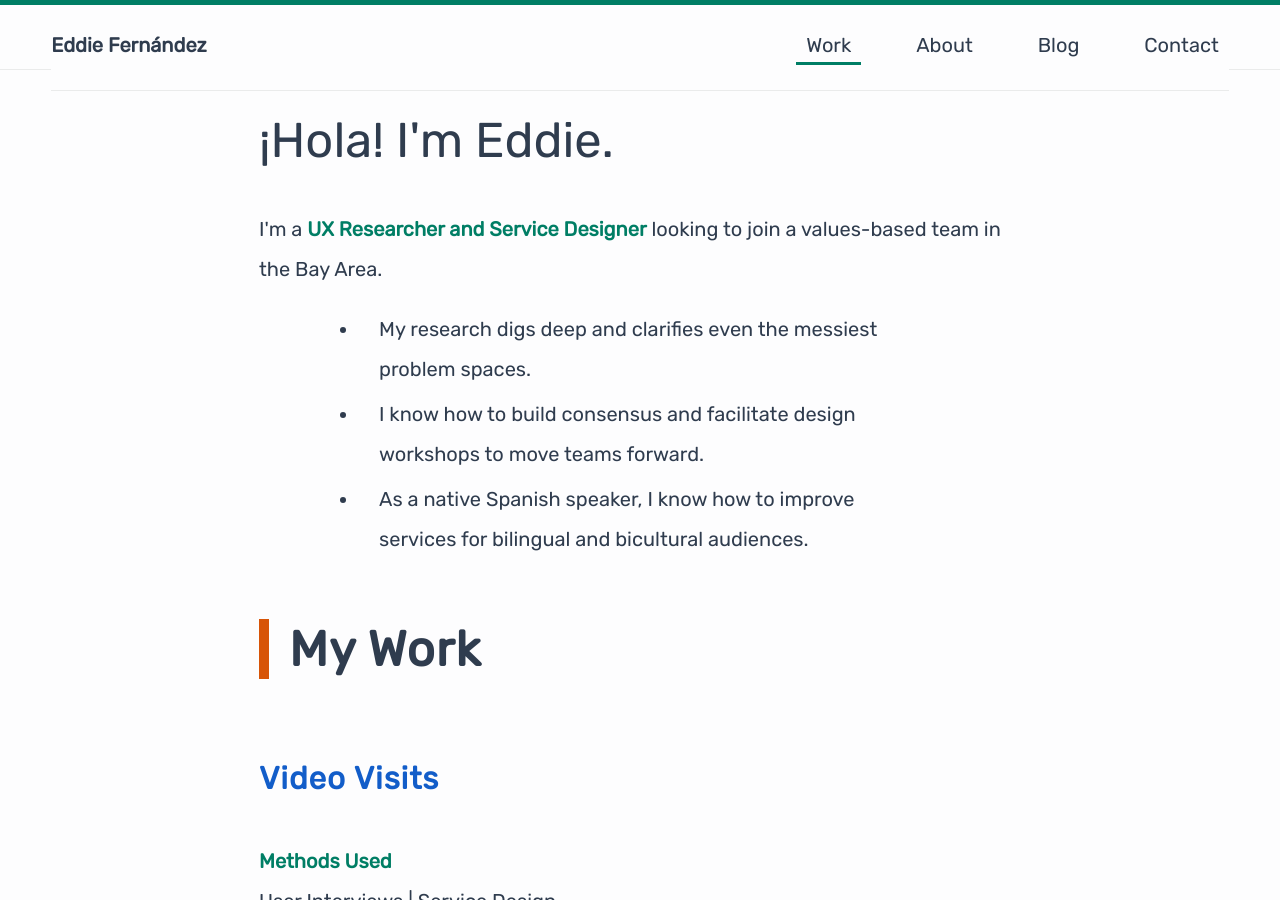
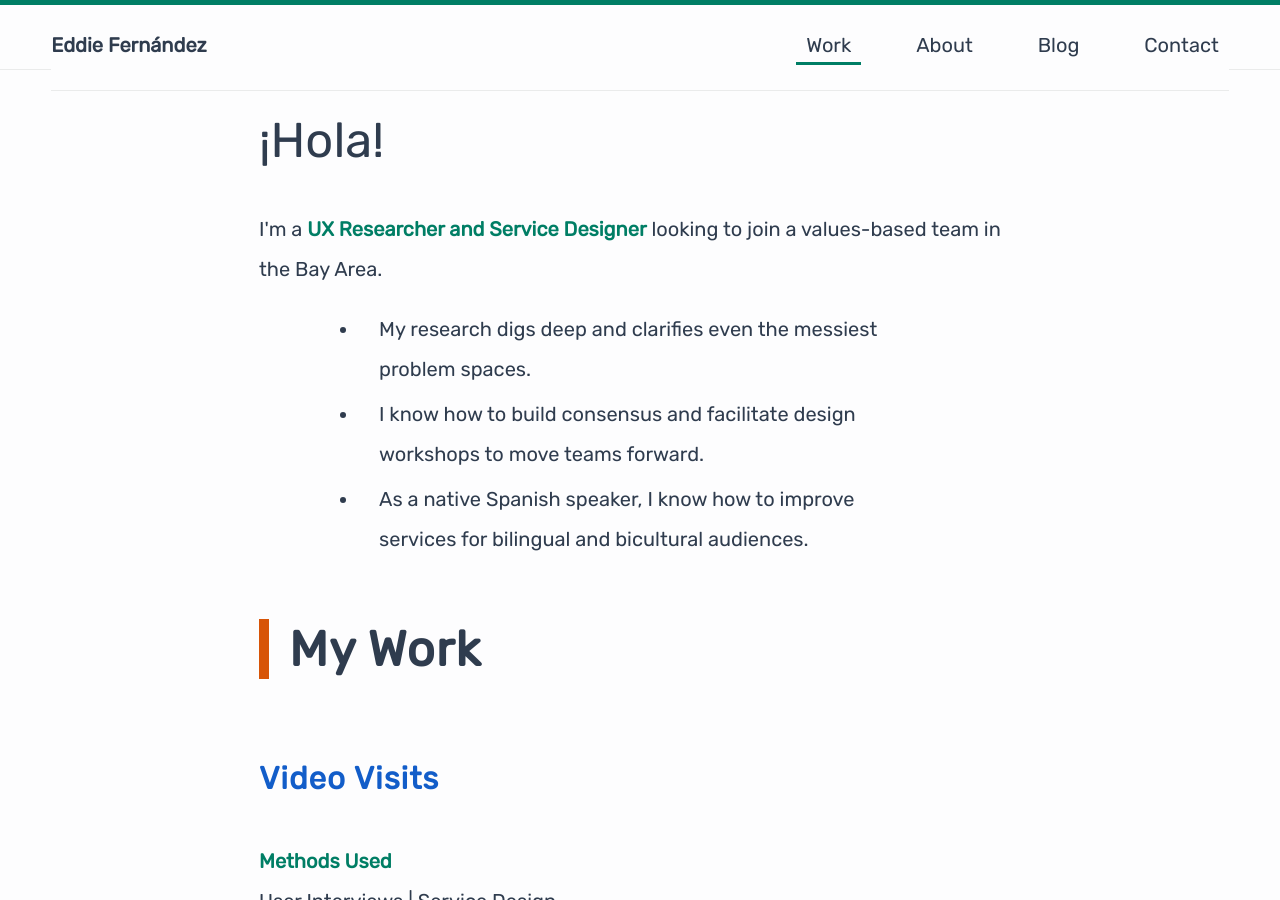
Before and after one commit to edfernan/edfernan.github.io, a Jekyll site: the page built from index.html, in a window 1280 px wide and 900 px high. Built offline with Jekyll 4.4.1, drawn with Linux system fonts in a browser that asks for light colours.

```diff
--- a/index.html
+++ b/index.html
@@ -4,7 +4,7 @@ title: Eddie Fernandez UX Researcher and Service Designer
 description: Eddie Fernandez is a UX Researcher and Service Designer based in the Bay Area.
 ---
 <section class="full-col align-center-horiz max-text-width">
-  <p class="text1">&iexcl;Hola! I'm Eddie.</p>
+  <p class="text1 center">&iexcl;Hola!</p>
   <p>I'm a <em class="inline-em">UX Researcher and Service Designer</em> looking to join a values-based team  in the Bay Area.</p>
 
   <ul>
```
Also changed, not shown: _pages/01_videovisits.md (+1 -1 lines).
